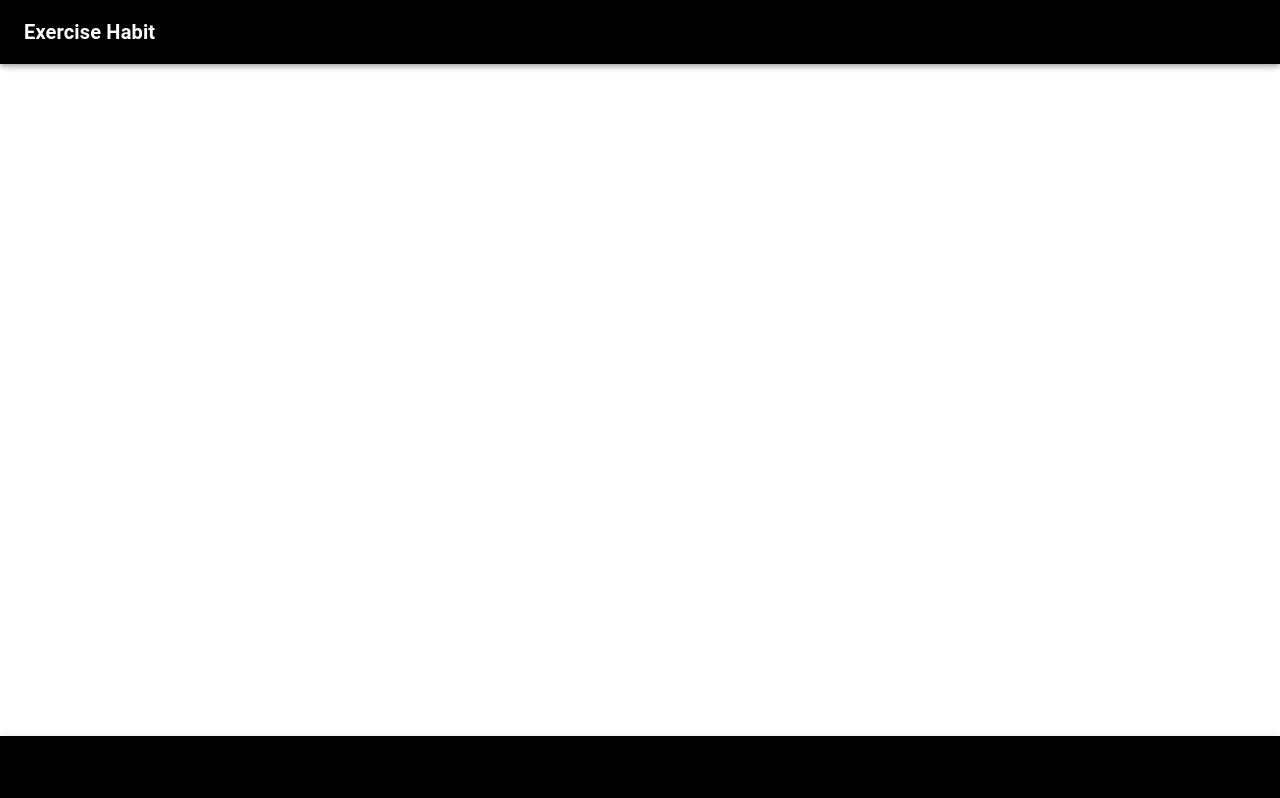
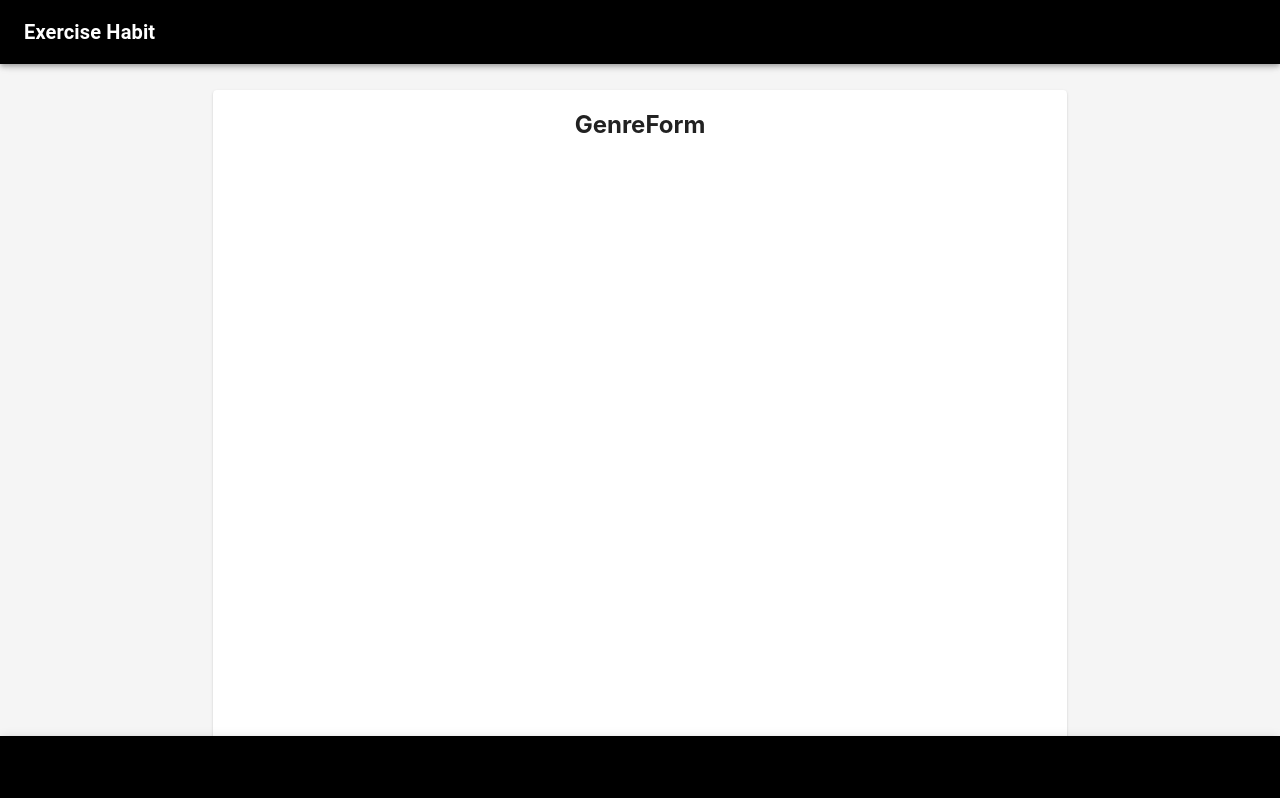
Before and after one commit to hideki1104/exercise_habit_front, a React (Create React App) app: page /admin/genre/new in a window 1280 px wide. Shown: the top 798 px of the page. Built offline with nearby package versions, Linux system fonts and the light colour scheme.

Commit message:
ジャンルコンポーネントの追加

```diff
--- a/src/Components/AdminMain.tsx
+++ b/src/Components/AdminMain.tsx
@@ -5,6 +5,7 @@ import { Footer } from './Footer';
 import { AdminLogin } from './Auth/AdminLogin';
 import { Top } from './Admin/Top';
 import { TrainingForm } from './Training/TrainingForm';
+import { GenreForm } from './Genre/GenreForm';
 
 interface AdminMainProps {
 
@@ -61,6 +62,12 @@ export const AdminMain: React.FC<AdminMainProps> = () => {
               <TrainingForm/>
             )}
           />
+          <Route
+            exact path={"/admin/genre/new"}
+            render={props => (
+              <GenreForm/>
+            )}
+          />
         </Switch>
         <Footer/>
       </BrowserRouter>
--- /dev/null
+++ b/src/Components/Genre/GenreForm.tsx
@@ -0,0 +1,38 @@
+import React, { useState, useEffect } from 'react';
+import { useHistory } from 'react-router-dom';
+import { makeStyles, Theme, createStyles } from '@material-ui/core/styles';
+import Grid from '@material-ui/core/Grid';
+import Card from '@material-ui/core/Card';
+
+const useStyles = makeStyles((theme: Theme) =>
+  createStyles({
+    main: {
+      paddingTop: 60,
+      backgroundColor: '#F5F5F5',
+    },
+    root: {
+      height: 900,
+      textAlign: 'center',
+      marginTop: 30,
+    },
+  }),
+);
+
+interface GenreFormProps {
+}
+
+export const GenreForm: React.FC<GenreFormProps> = () => {
+  const classes = useStyles();
+
+  return (
+    <div className={classes.main}>
+      <Grid container alignItems="center" justify="center">
+        <Grid item xs={8}>
+          <Card className={classes.root}>
+            <h2>GenreForm</h2>
+          </Card>
+        </Grid>
+      </Grid>
+    </div>
+  );
+}
```
